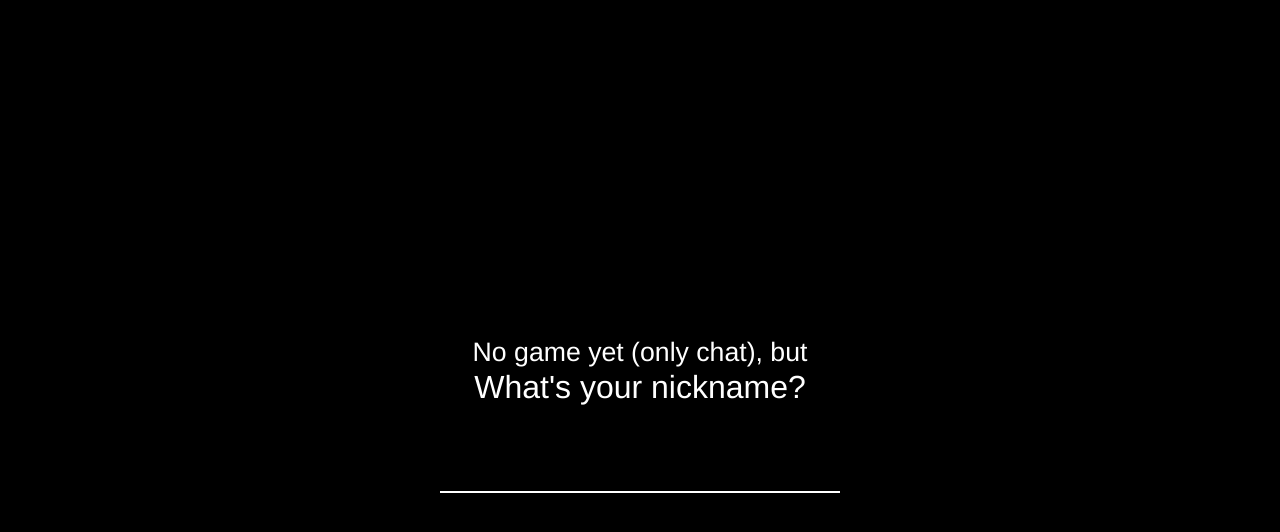
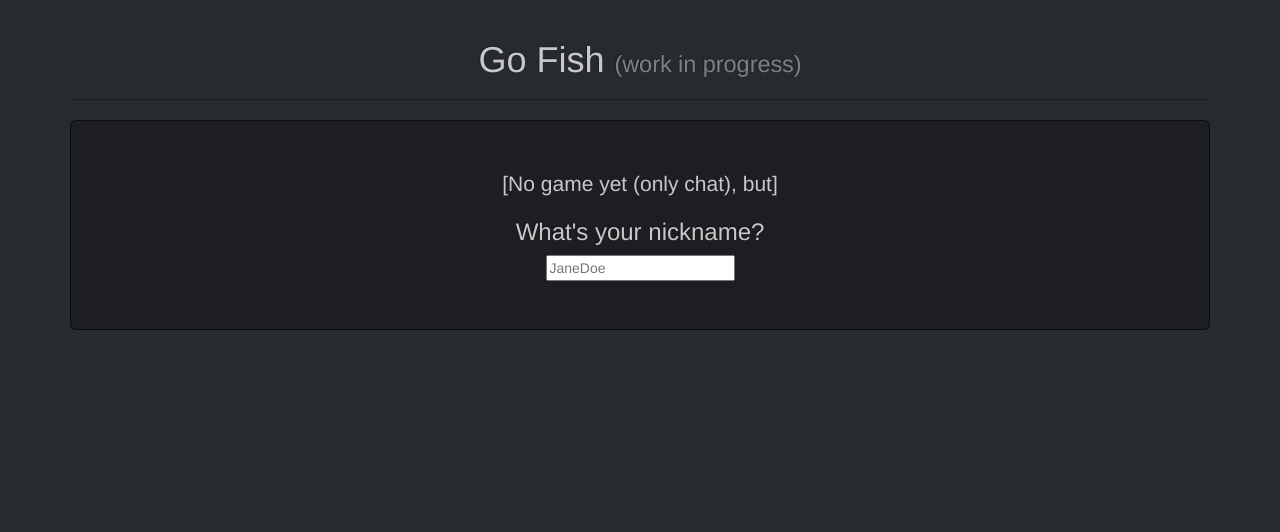
Before and after one commit to thedod/glitch-go-fish, a website: page public/index.html in a window 1280 px wide. Drawn offline with Linux system fonts and the light colour scheme.

Commit message:
🤗📉 Bootstrapize the chat

```diff
--- a/public/css/style.css
+++ b/public/css/style.css
@@ -1,126 +1,23 @@
-/* Fix user-agent */
+.chat.page { display: none; }
+ul.pages { list-style: none; }
+span.username { margin-right: 0.1em }
 
-* {
-  box-sizing: border-box;
+.chatArea {
+  background: black;
 }
-
-html {
-  font-weight: 300;
-  -webkit-font-smoothing: antialiased;
-}
-
-html, input {
-  font-family:
-    "HelveticaNeue-Light",
-    "Helvetica Neue Light",
-    "Helvetica Neue",
-    Helvetica,
-    Arial,
-    "Lucida Grande",
-    sans-serif;
-}
-
-html, body {
-  height: 100%;
-  margin: 0;
-  padding: 0;
-}
-
-ul {
-  list-style: none;
-  word-wrap: break-word;
-}
-
-/* Pages */
-
-.pages {
-  height: 100%;
-  margin: 0;
-  padding: 0;
-  width: 100%;
-}
-
-.page {
-  height: 100%;
-  position: absolute;
-  width: 100%;
-}
-
-/* Login Page */
-
-.login.page {
-  background-color: #000;
-}
-
-.login.page .form {
-  height: 100px;
-  margin-top: -100px;
-  position: absolute;
-
-  text-align: center;
-  top: 50%;
-  width: 100%;
-}
-
-.login.page .form .usernameInput {
-  background-color: transparent;
-  border: none;
-  border-bottom: 2px solid #fff;
-  outline: none;
-  padding-bottom: 15px;
-  text-align: center;
-  width: 400px;
-}
-
-.login.page .title {
-  font-size: 200%;
-}
-
-.login.page .usernameInput {
-  font-size: 200%;
-  letter-spacing: 3px;
-}
-
-.login.page .title, .login.page .usernameInput {
-  color: #fff;
-  font-weight: 100;
-}
-
-/* Chat page */
-
-.chat.page {
-  display: none;
-}
-
-/* Font */
 
 .messages {
   font-size: 150%;
 }
 
 .inputMessage {
-  font-size: 100%;
+  /* font-size: 100%; */
 }
 
 .log {
   color: gray;
   font-size: 70%;
   margin: 5px;
-  text-align: center;
-}
-
-/* Messages */
-
-.chatArea {
-  height: 100%;
-  padding-bottom: 60px;
-}
-
-.messages {
-  height: 100%;
-  margin: 0;
-  overflow-y: scroll;
-  padding: 10px 20px 10px 20px;
 }
 
 .message.typing .messageBody {
@@ -131,19 +28,43 @@ ul {
   font-weight: 700;
   overflow: hidden;
   padding-right: 15px;
-  text-align: right;
 }
 
-/* Input */
+.vcenter {
+    display: inline-block;
+    vertical-align: middle;
+    float: none;
+}
 
-.inputMessage {
-  border: 10px solid #000;
-  bottom: 0;
-  height: 60px;
-  left: 0;
-  outline: none;
-  padding-left: 10px;
-  position: absolute;
-  right: 0;
-  width: 100%;
+/* flex styles from http://www.bootply.com/oWBElgjtTn */
+
+html,body {
+	height:100%;
 }
+
+.container, .row {
+	height:100%;
+}
+
+.flex-row, .flex-row > div[class*='col-'] {
+  display: -webkit-box;
+  display: -moz-box;
+  display: -ms-flexbox;
+  display: -webkit-flex;
+  display: flex;
+  flex:0 auto;
+  height:100%;
+}
+
+.flex-col {
+  display: flex;
+  display: -webkit-flex;
+  flex: auto;
+  flex-flow: column nowrap;
+}
+
+.flex-grow {
+	display: flex;
+  -webkit-flex: 2;
+  flex: 2;
+}
--- a/public/index.html
+++ b/public/index.html
@@ -1,33 +1,59 @@
-<!doctype html>
-<html lang="en">
+<!DOCTYPE html>
+<html>
 <head>
-  <meta charset="UTF-8">
+    <meta charset="utf-8">
+    <meta http-equiv="X-UA-Compatible" content="IE=edge">
+    <meta name="viewport" content="width=device-width, initial-scale=1">
+    <!-- The above 3 meta tags *must* come first in the head; any other head content must come *after* these tags -->
+    <!-- Bootstrap core CSS -->
+    <link href="/css/lib/bootstrap.min.css" rel="stylesheet">
+
+    <!-- IE10 viewport hack for Surface/desktop Windows 8 bug -->
+    <link href="/css/lib/ie10-viewport-bug-workaround.css" rel="stylesheet">
+
+    <!-- HTML5 shim and Respond.js for IE8 support of HTML5 elements and media queries -->
+    <!--[if lt IE 9]>
+      <script src="https://oss.maxcdn.com/html5shiv/3.7.3/html5shiv.min.js"></script>
+      <script src="https://oss.maxcdn.com/respond/1.4.2/respond.min.js"></script>
+    <![endif]-->
   <title>Multiplayer Go Fish</title>
-  <link rel="stylesheet" href="/css/style.css">
+  <link href="/css/style.css" rel="stylesheet">
   <link id="favicon" rel="icon" type="image/png"
         href="https://cdn.glitch.com/ccb30db3-78cd-46da-af4b-a75cabfc5233%2Fcards-by-last-dino.png?1491920375857">
 </head>
 <body>
-  <ul class="pages">
-    <li class="chat page">
-      See deck
-      <a target="_blank" href="cards.html">here</a>.
-      <div class="chatArea">
-        <ul class="messages">
-        </ul>
-      </div>
-      <input class="inputMessage" placeholder="Type here..."/>
-    </li>
-    <li class="login page">
-      <div class="form">
-        <h3 class="title">
-          <small>No game yet (only chat), but</small><br>
-          What's your nickname?
-        </h3>
-        <input class="usernameInput" type="text" maxlength="14" />
-      </div>
-    </li>
-  </ul>
+  <div class="container">
+    <div class="row flex-grow">
+      <div class="pages col-md-12 flex-col">
+        <div class="chat page flex-grow">
+            <div class="row flex-col flex-grow">
+              <div class="col-md-12 flex-col">
+                <div class="chatArea flex-grow flex-col">
+                  <ul class="messages list-unstyled">
+                    <li class="log" style="display: list-item;">
+                      <a class="btn btn-success btn-xs" target="_blank" href="cards.html">View card deck</a>
+                    </li>
+                  </ul>
+                </div>
+                <div class="inputMessageDiv">
+                  <input class="form-control inputMessage" placeholder="Type here..."/>
+                </div>
+              </div>
+            </div>
+          </div>
+          <div class="login page">
+            <div class="page-header text-center">
+              <h1>Go Fish <small>(work in progress)</small></h1>
+            </div>
+            <div class="jumbotron text-center">
+              <p>[No game yet (only chat), but]</p>
+              <h3>What's your nickname?</h3>
+              <input type="text" class="usernameInput" id="username" placeholder="JaneDoe">
+            </div>
+        </div>
+     </div>
+    </div>
+  </div>
 
   <script data-main="/js/main" src="/js/lib/require.js"></script>
 </body>
```
Also changed, not shown: public/cards.html (+1 -1 lines).
